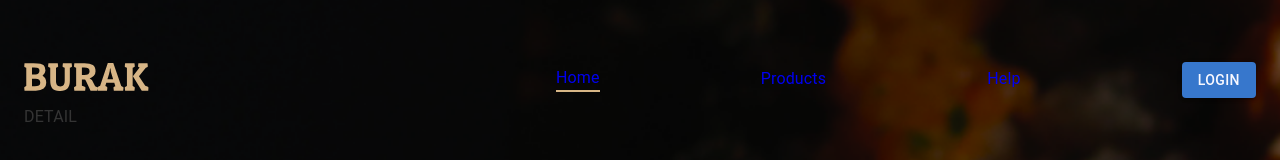
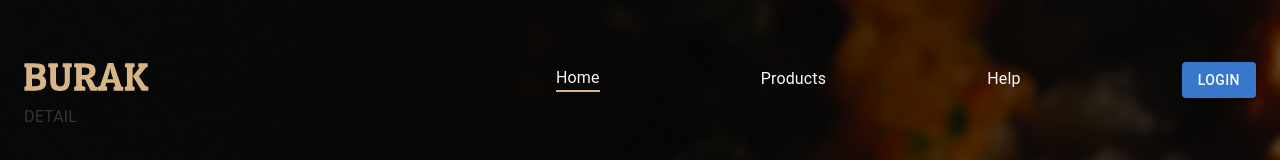
Before and after one commit to shox17/burak-react, a React (Create React App) app: page / in a window 1280 px wide. Shown: the top 160 px of the page. Built offline with nearby package versions, Linux system fonts and the light colour scheme.

Commit message:
fix: modify root index render logic

```diff
--- a/src/css/navbar.css
+++ b/src/css/navbar.css
@@ -8,7 +8,7 @@
 .home-navbar a {
   text-decoration: none;
 }
-.home-navbar .hover-liner a {
+.home-navbar .hover-line a {
   color: #f8f8ff;
   z-index: 100;
 }
--- a/src/index.tsx
+++ b/src/index.tsx
@@ -1,5 +1,5 @@
 import React from "react";
-import ReactDOM from "react-dom";
+import { createRoot } from "react-dom/client";
 import { Provider } from "react-redux";
 import { store } from "./app/store";
 import App from "./app/App";
@@ -10,8 +10,11 @@ import theme from "./app/MaterialTheme";
 import { BrowserRouter as Router } from "react-router-dom";
 import "./css/index.css";
 
+const container = document.getElementById("root")!;
+const root = createRoot(container);
+
 // Global Integration
-ReactDOM.render(
+root.render(
   <React.StrictMode>
     <Provider store={store}>
       <ThemeProvider theme={theme}>
@@ -22,7 +25,6 @@ ReactDOM.render(
       </ThemeProvider>
     </Provider>
   </React.StrictMode>,
-  document.getElementById("root")
 );
 
 // If you want to start measuring performance in your app, pass a function
```
